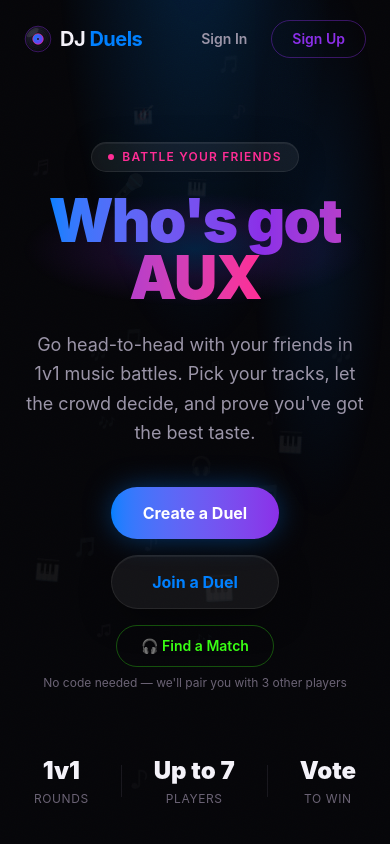
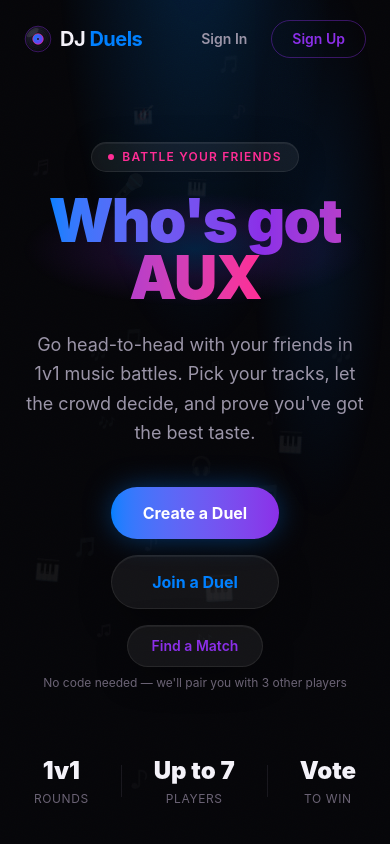
Before and after one commit to derekyocum/dj-duels-web, a React (Vite) app: page / in a window 390 px wide. Shown: the top 844 px of the page. Built offline with nearby package versions, Linux system fonts and the light colour scheme; no server answers.

Commit message:
Find a Match button: drop headphones emoji, match glass button treatment
Neon-green outline clashed with the rest of the hero (blue/purple/pink
only) — now uses the same glass pill as Join a Duel, distinguished by
neon-purple text.

```diff
--- a/src/pages/Landing.jsx
+++ b/src/pages/Landing.jsx
@@ -135,9 +135,9 @@ function Landing() {
 
         <button
           onClick={handleFindMatchClick}
-          className="mt-4 flex items-center gap-2 px-6 py-2.5 text-sm font-semibold rounded-full border border-neon-green/30 text-neon-green hover:bg-neon-green/10 hover:border-neon-green/50 transition-all duration-300 cursor-pointer"
+          className="mt-4 px-6 py-2.5 text-sm font-semibold rounded-full glass hover:glass-hover text-neon-purple hover:-translate-y-0.5 transition-all duration-300 cursor-pointer"
         >
-          🎧 Find a Match
+          Find a Match
         </button>
         <p className="text-text-muted text-xs mt-2">No code needed — we&apos;ll pair you with 3 other players</p>
 
```
